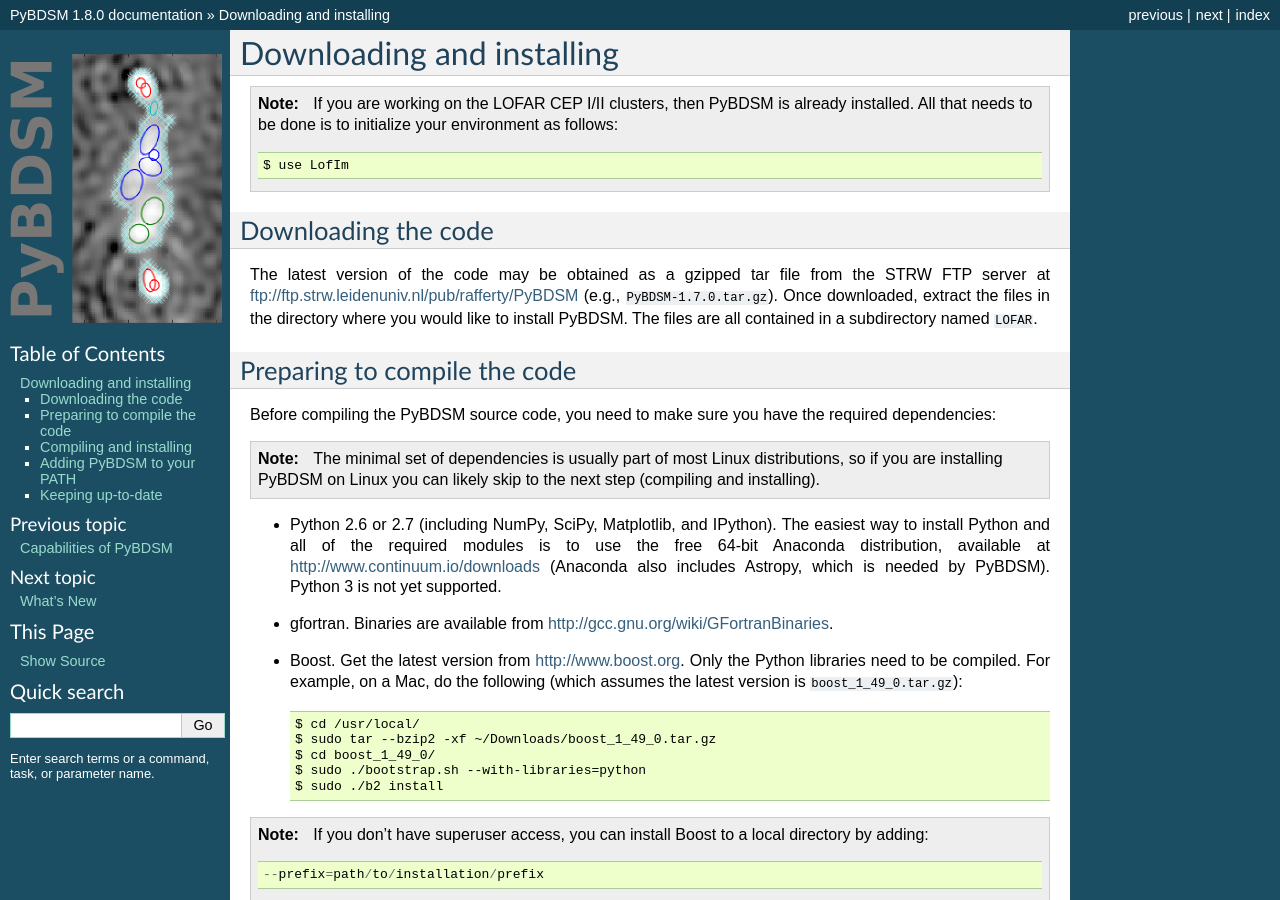
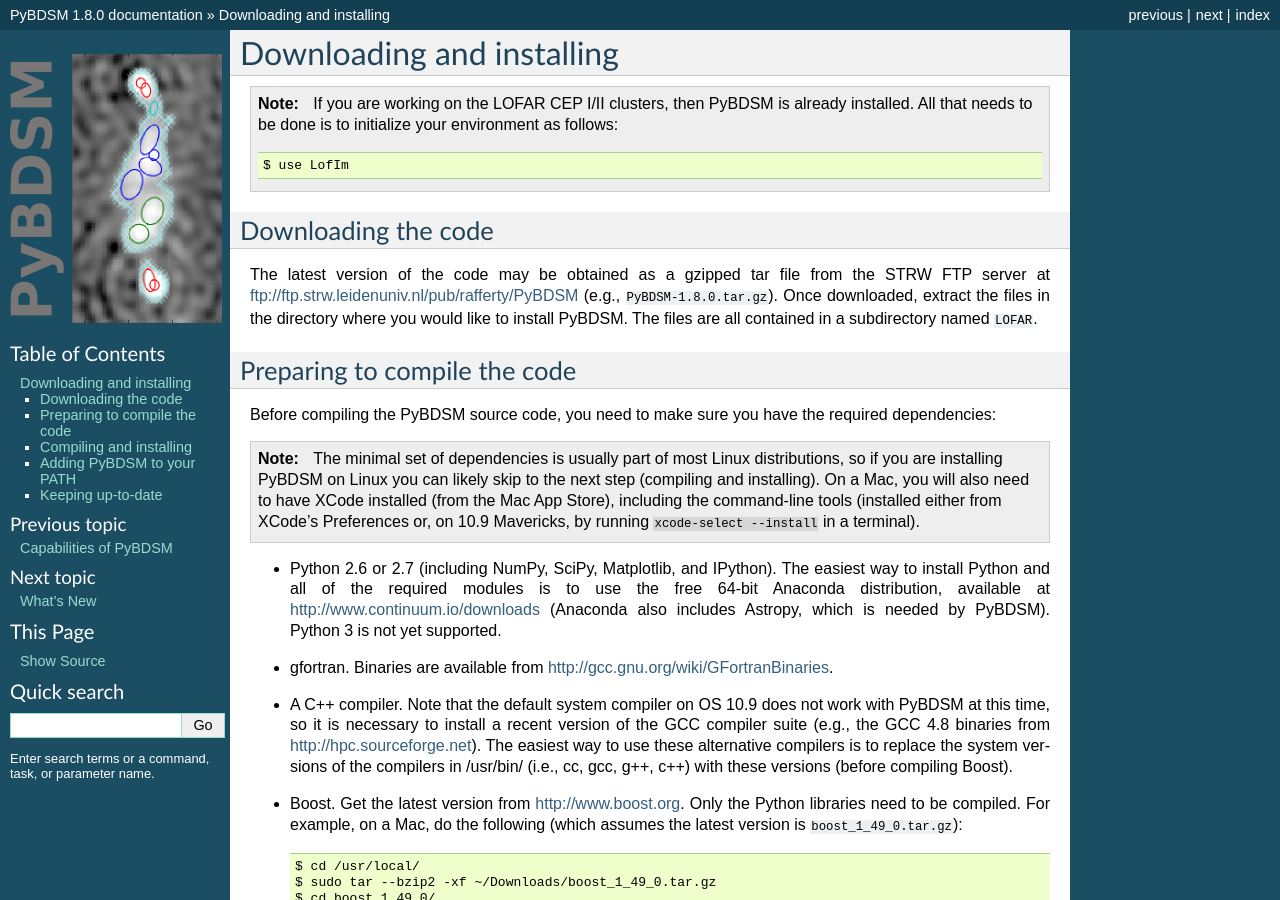
Before and after one commit to lofar-astron/PyBDSF, a Sphinx documentation site: the page built from doc/source/installation.rst, in a window 1280 px wide and 900 px high. Built offline with Sphinx 7.4.7, drawn with Linux system fonts in a browser that asks for light colours; formulas are drawn with MathJax 3.

```diff
--- a/doc/source/installation.rst
+++ b/doc/source/installation.rst
@@ -11,7 +11,7 @@
 
 Downloading the code
 --------------------
-The latest version of the code may be obtained as a gzipped tar file from the STRW FTP server at ftp://ftp.strw.leidenuniv.nl/pub/rafferty/PyBDSM (e.g., ``PyBDSM-1.7.0.tar.gz``). Once downloaded, extract the files in the directory where you would like to install PyBDSM. The files are all contained in a subdirectory named ``LOFAR``.
+The latest version of the code may be obtained as a gzipped tar file from the STRW FTP server at ftp://ftp.strw.leidenuniv.nl/pub/rafferty/PyBDSM (e.g., ``PyBDSM-1.8.0.tar.gz``). Once downloaded, extract the files in the directory where you would like to install PyBDSM. The files are all contained in a subdirectory named ``LOFAR``.
 
 Preparing to compile the code
 -----------------------------
@@ -19,10 +19,11 @@
 
 .. note::
 
-    The minimal set of dependencies is usually part of most Linux distributions, so if you are installing PyBDSM on Linux you can likely skip to the next step (compiling and installing).
+    The minimal set of dependencies is usually part of most Linux distributions, so if you are installing PyBDSM on Linux you can likely skip to the next step (compiling and installing). On a Mac, you will also need to have XCode installed (from the Mac App Store), including the command-line tools (installed either from XCode's Preferences or, on 10.9 Mavericks, by running ``xcode-select --install`` in a terminal).
 
 * Python 2.6 or 2.7 (including NumPy, SciPy, Matplotlib, and IPython). The easiest way to install Python and all of the required modules is to use the free 64-bit Anaconda distribution, available at http://www.continuum.io/downloads (Anaconda also includes Astropy, which is needed by PyBDSM). Python 3 is not yet supported.
 * gfortran. Binaries are available from http://gcc.gnu.org/wiki/GFortranBinaries.
+* A C++ compiler. Note that the default system compiler on OS 10.9 does not work with PyBDSM at this time, so it is necessary to install a recent version of the GCC compiler suite (e.g., the GCC 4.8 binaries from http://hpc.sourceforge.net). The easiest way to use these alternative compilers is to replace the system versions of the compilers in /usr/bin/ (i.e., cc, gcc, g++, c++) with these versions (before compiling Boost).
 * Boost. Get the latest version from http://www.boost.org. Only the Python libraries need to be compiled. For example, on a Mac, do the following (which assumes the latest version is ``boost_1_49_0.tar.gz``)::
 
     $ cd /usr/local/
--- a/src/python/_version.py
+++ b/src/python/_version.py
@@ -26,6 +26,9 @@
     """
     PyBDSM Changelog.
     -----------------------------------------------------------------------
+
+    2013/11/04 - Added error message when rms is zero in some part of the
+        image.
 
     2013/10/16 - Version 1.8.0
 
```
Also changed, not shown: 1 other file.
